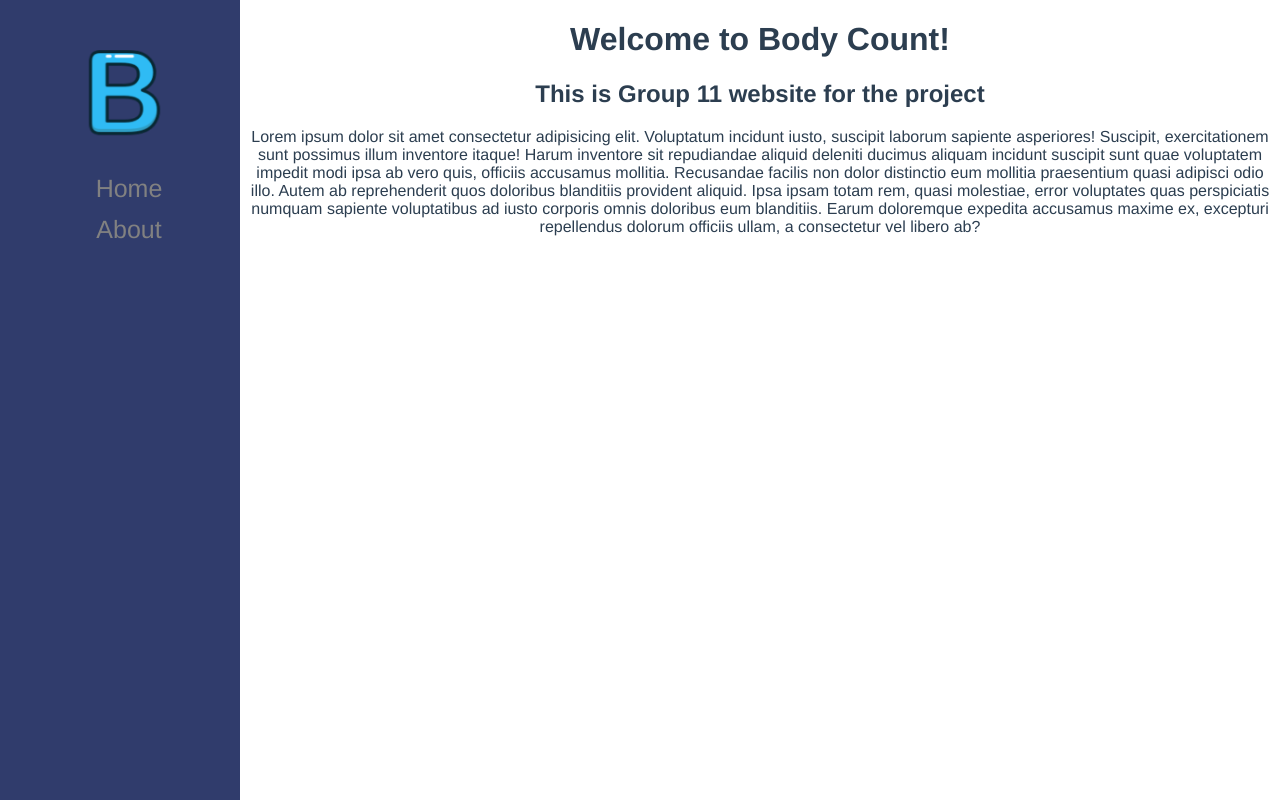
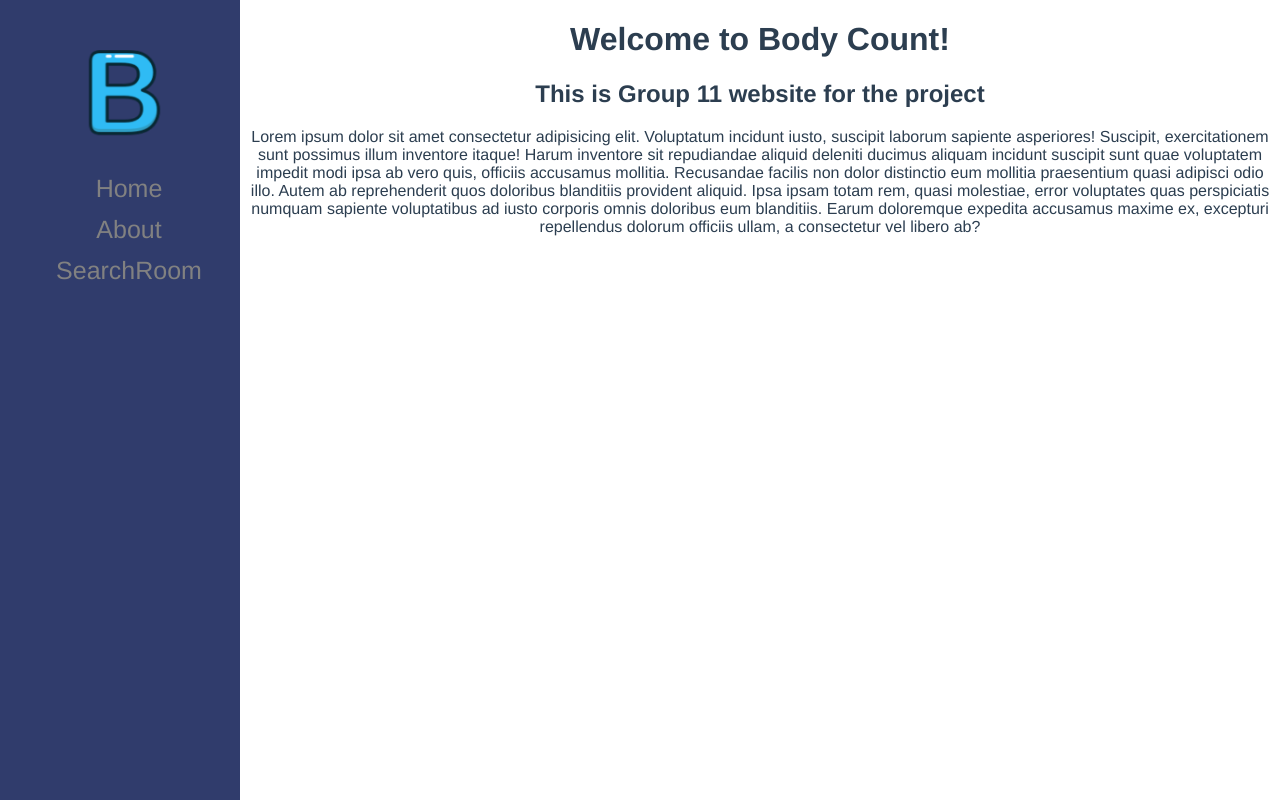
Before and after one commit to simonljohannesson/ii1302-project-group-11, a Vue app in the folder frontend/webpage/: page / in a window 1280 px wide. Built offline with nearby package versions, Linux system fonts and the light colour scheme; no server answers; the HTML template or start-up script is replaced by a standard one.

Commit message:
Added SearchRoom component to router and toolbar.

```diff
--- a/frontend/webpage/src/components/Toolbar.vue
+++ b/frontend/webpage/src/components/Toolbar.vue
@@ -5,6 +5,7 @@
         </router-link>
         <ToolbarItem link="Home" iconClass="fa fa-home" />
         <ToolbarItem link="About" iconClass="fa fa-info" />
+        <ToolbarItem link="SearchRoom"/>
     </div>
 </template>
 <script>
--- a/frontend/webpage/src/router/index.js
+++ b/frontend/webpage/src/router/index.js
@@ -2,6 +2,7 @@ import { createRouter, createWebHistory } from 'vue-router'
 import Home from '../views/Home.vue'
 import About from '../views/About.vue'
 import Welcome from '../views/Welcome.vue'
+import RoomCount from '../views/SearchRoom.vue'
 
 const routes = [
   {
@@ -17,8 +18,13 @@ const routes = [
   {
     path: '/about',
     name: 'About',
-    component: About,
-  }
+    component: About
+  },
+    {
+      path: '/searchroom',
+      name: 'SearchRoom',
+      component: RoomCount
+    }
 ]
 
 const router = createRouter({
```
